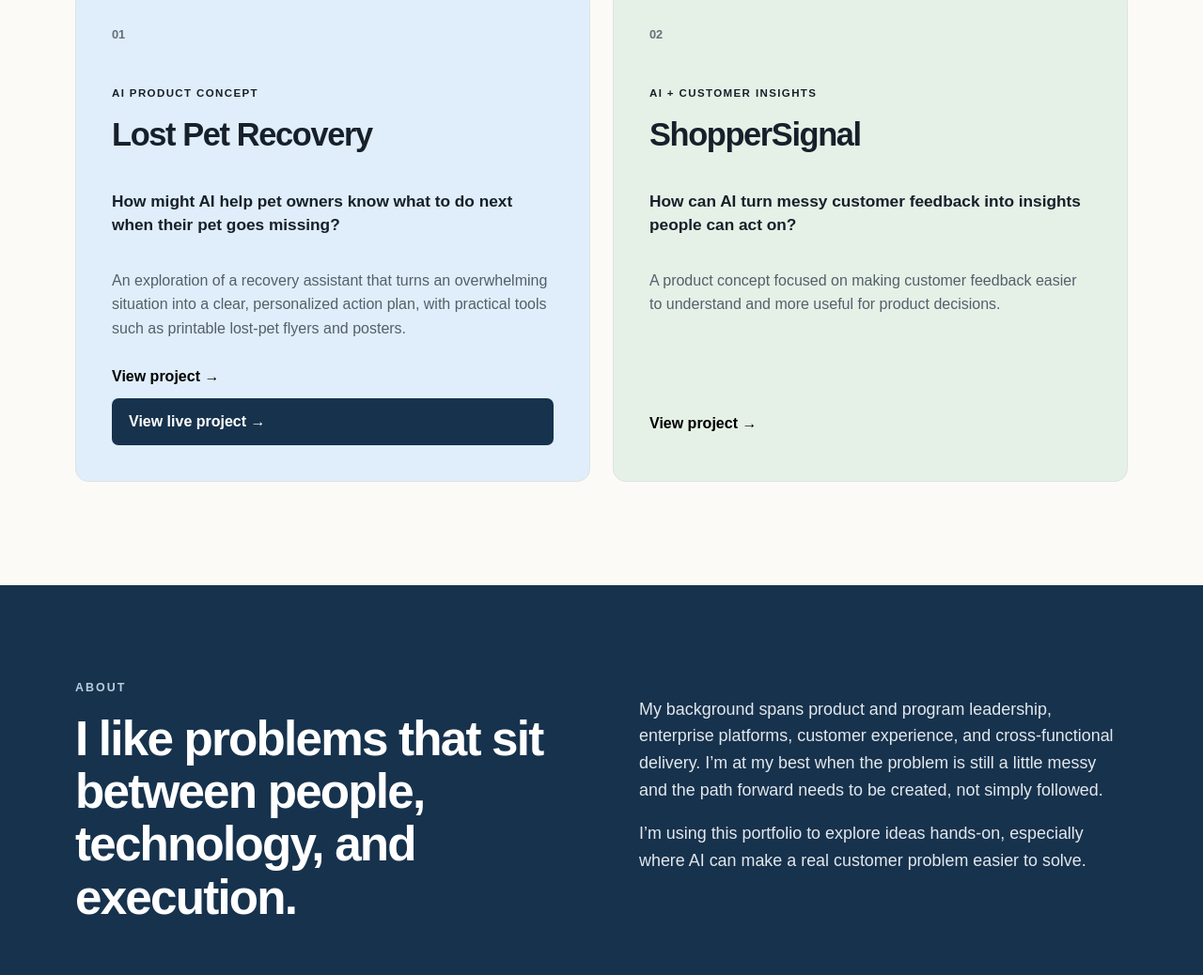
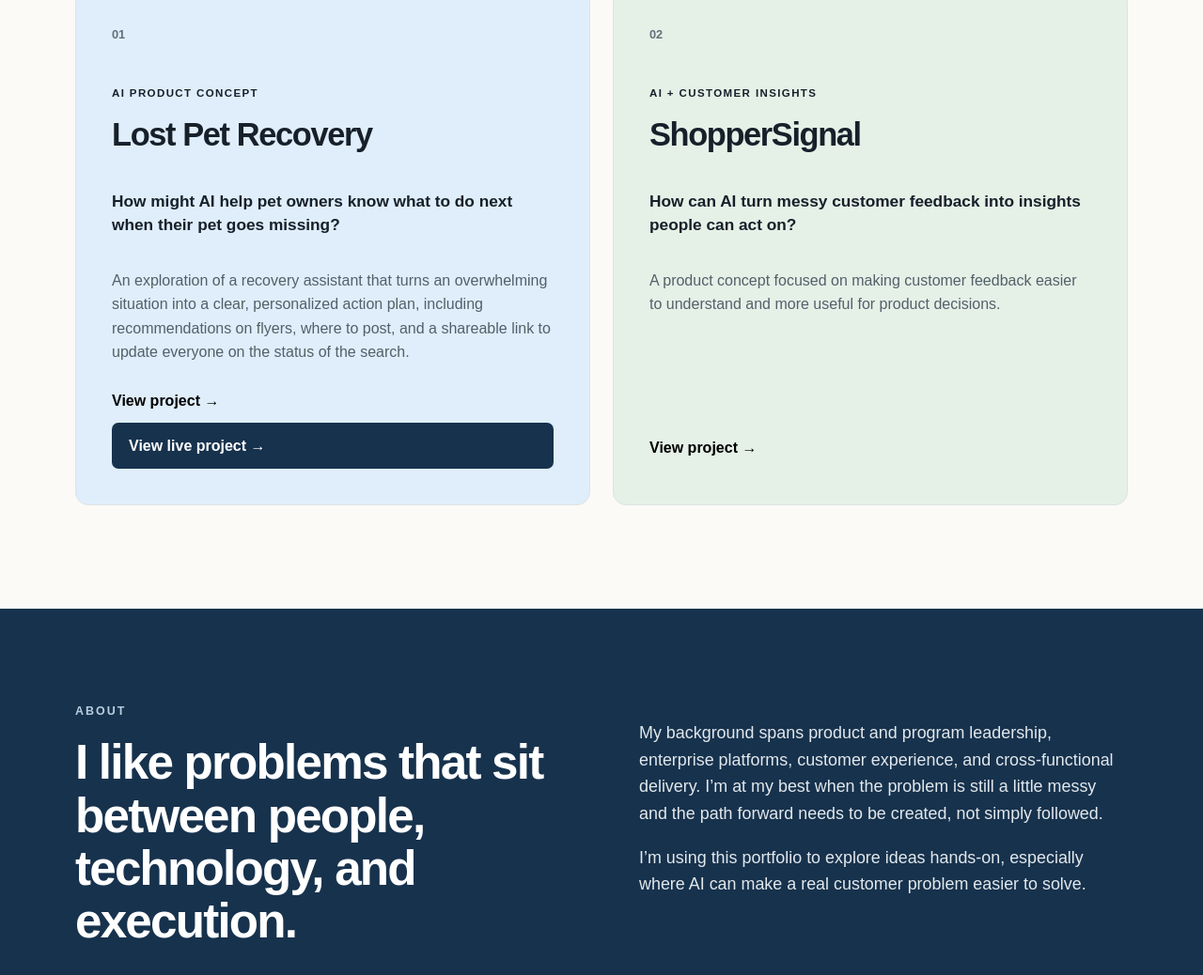
Before and after one commit to cew6992/Colleen-portfolio, a plain HTML site: page index.html in a window 1280 px wide. Shown: the part 1082-2120 px from the top of the page at 94% size. Drawn offline with Linux system fonts and the light colour scheme.

Commit message:
Revise project description for Lost Pet Recovery
Updated project description to include recommendations on flyers and a shareable link for status updates.

```diff
--- a/index.html
+++ b/index.html
@@ -41,7 +41,7 @@
           <p class="project-type">AI PRODUCT CONCEPT</p>
           <h3>Lost Pet Recovery</h3>
           <p class="project-question">How might AI help pet owners know what to do next when their pet goes missing?</p>
-          <p>An exploration of a recovery assistant that turns an overwhelming situation into a clear, personalized action plan, with practical tools such as printable lost-pet flyers and posters.</p>
+          <p>An exploration of a recovery assistant that turns an overwhelming situation into a clear, personalized action plan, including recommendations on flyers, where to post, and a shareable link to update everyone on the status of the search. </p>
           <button class="text-link project-trigger" data-project="lost-pet">
   View project <span aria-hidden="true">→</span>
 </button>
```
